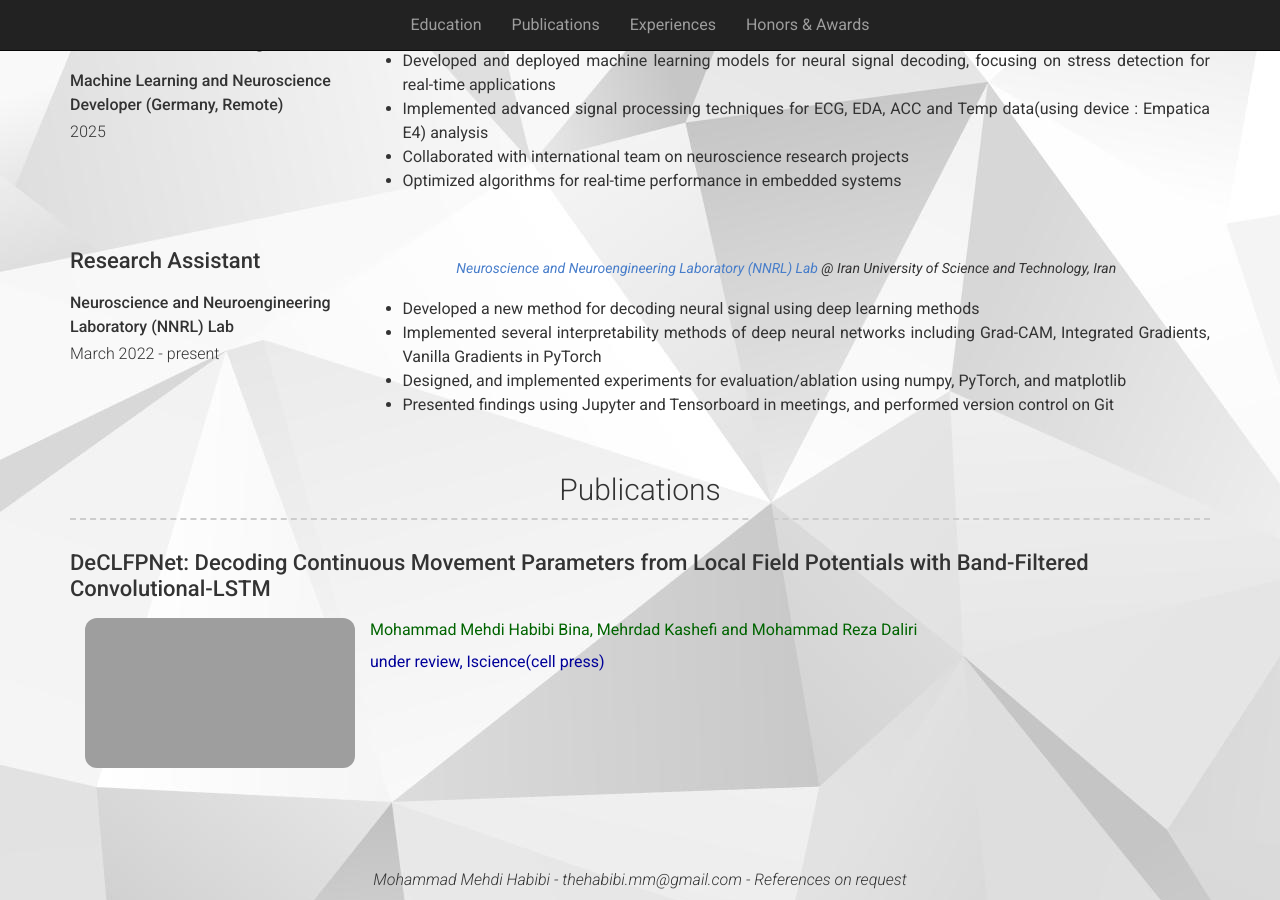
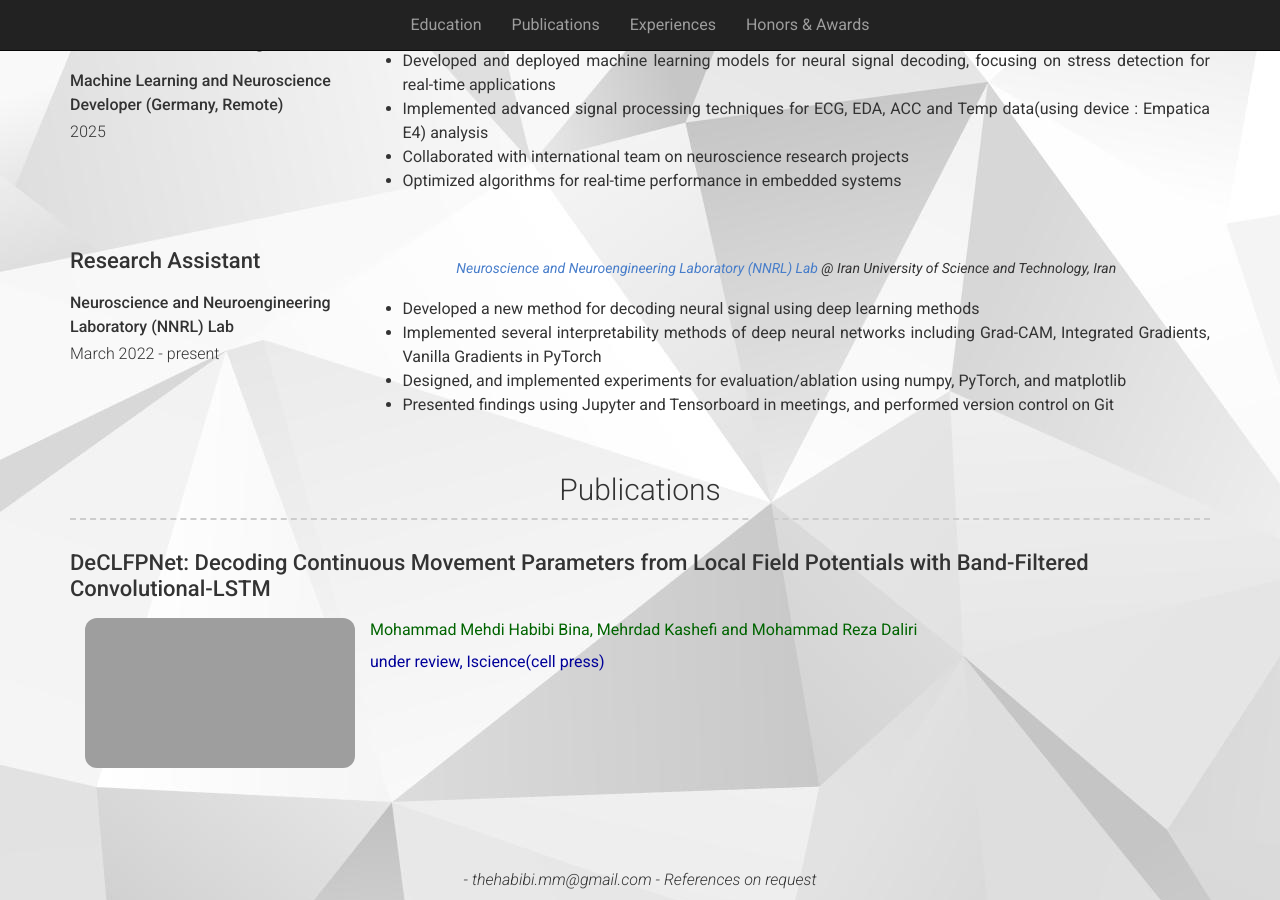
Before and after one commit to HabibiMehdi/HabibiMehdi.github.io, a Jekyll site: the page built from index.md, in a window 1280 px wide and 900 px high, scrolled down 1008 px. Built offline with Jekyll 4.4.1, drawn with Linux system fonts in a browser that asks for light colours; nearby versions of some CDN libraries; a style sheet for code colours, icons or effects is not loaded; part of the change alters nothing that is shown; grey boxes are pictures that could not be loaded.

Commit message:
Update _config.yml

```diff
--- a/_config.yml
+++ b/_config.yml
@@ -6,7 +6,7 @@ repository: https://habibimehdi.github.io/
 version: 2
 
 # Personal info
-name: Mohammad Mehdi Habibi
+#name: Mohammad Mehdi Habibi
 email: thehabibi.mm@gmail.com
 
 # Dark Mode (true/false/never)
```
